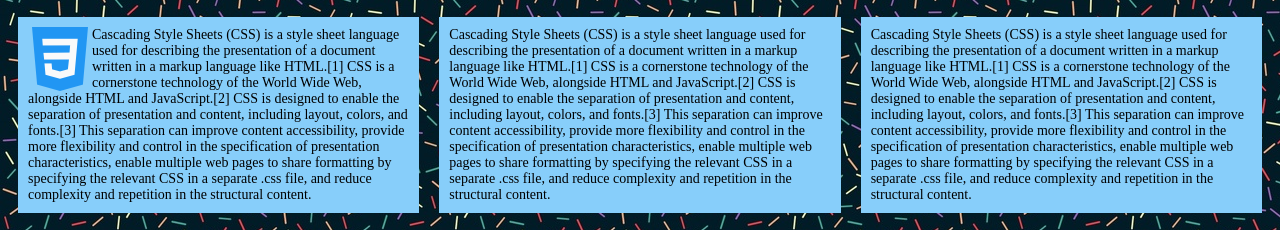
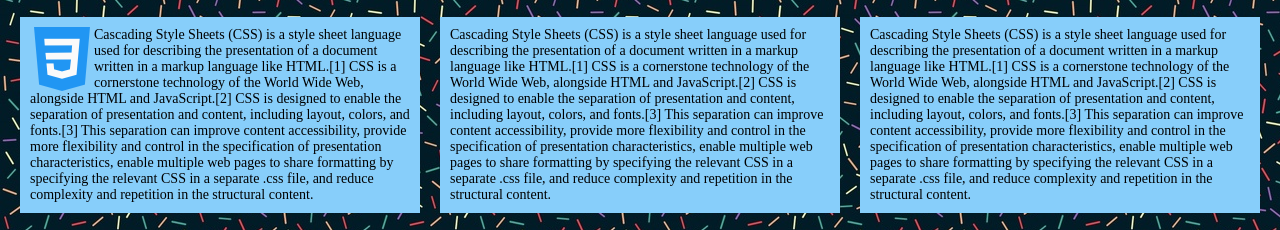
Before and after one commit to EnotikPoloskyn/EnotikPoloskyn.github.io, a plain HTML site: page index.html in a window 1280 px wide. Shown: the part 47-277 px from the top of the page. Drawn offline with Linux system fonts and the light colour scheme.

Commit message:
Add files via upload

```diff
--- a/Styles/Styles.css
+++ b/Styles/Styles.css
@@ -1,11 +1,13 @@
-html{
-    overflow-x: hidden;
-}
+
 body {
     background-image:  url(../Images/bg.jpg);
     background-repeat: repeat;
+    background-size: auto;
+    overflow-x: hidden;
+    margin: 0;
+    padding: 0;
+}
 
-}
 .header{
     background-color: cornflowerblue;
     font-size: 30px;
@@ -19,6 +21,7 @@ body {
     float: left;
 }
 .Flexbox {
+    margin: 10px;
     display: flex;
     flex-wrap: wrap;
 
```
